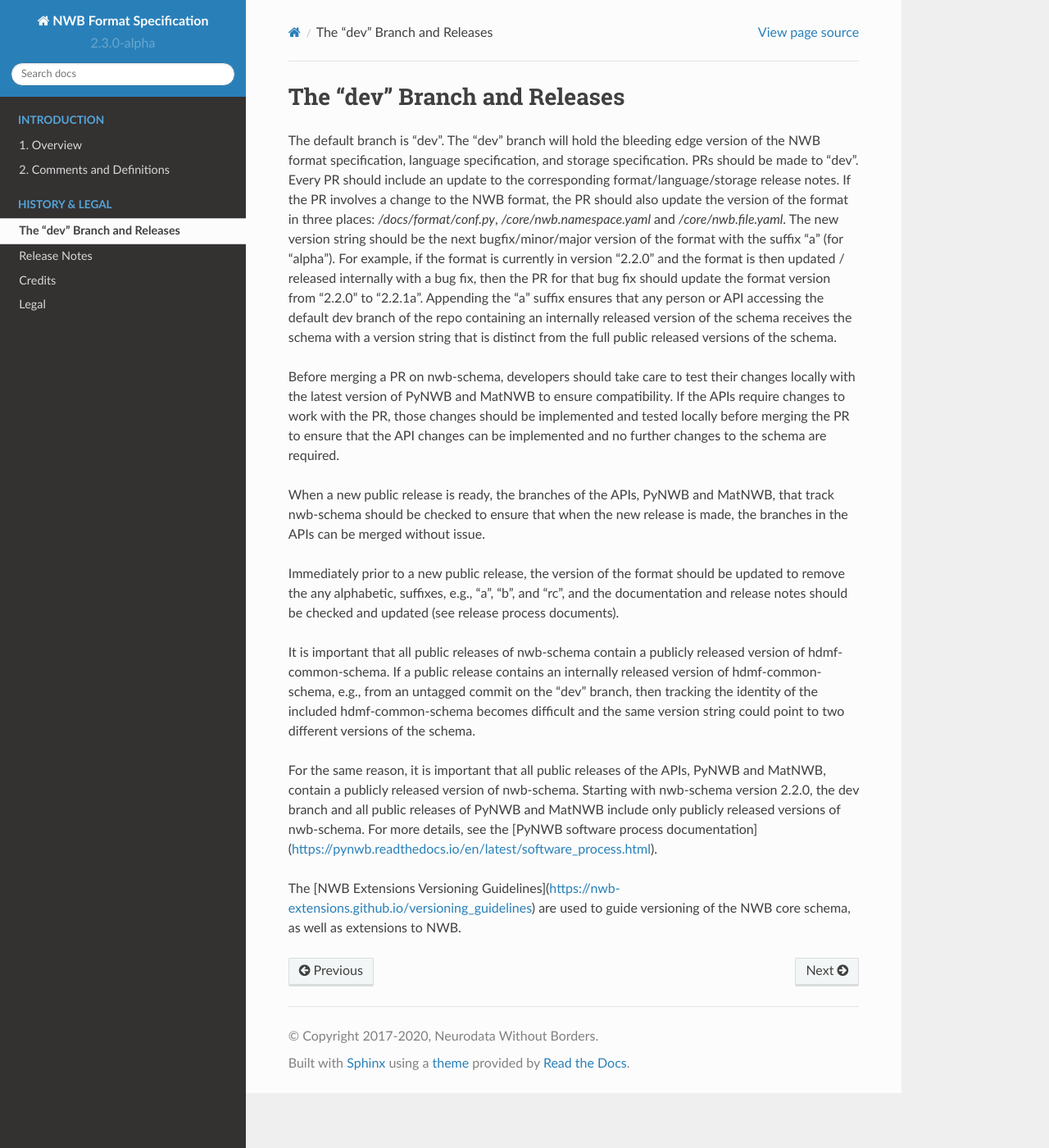
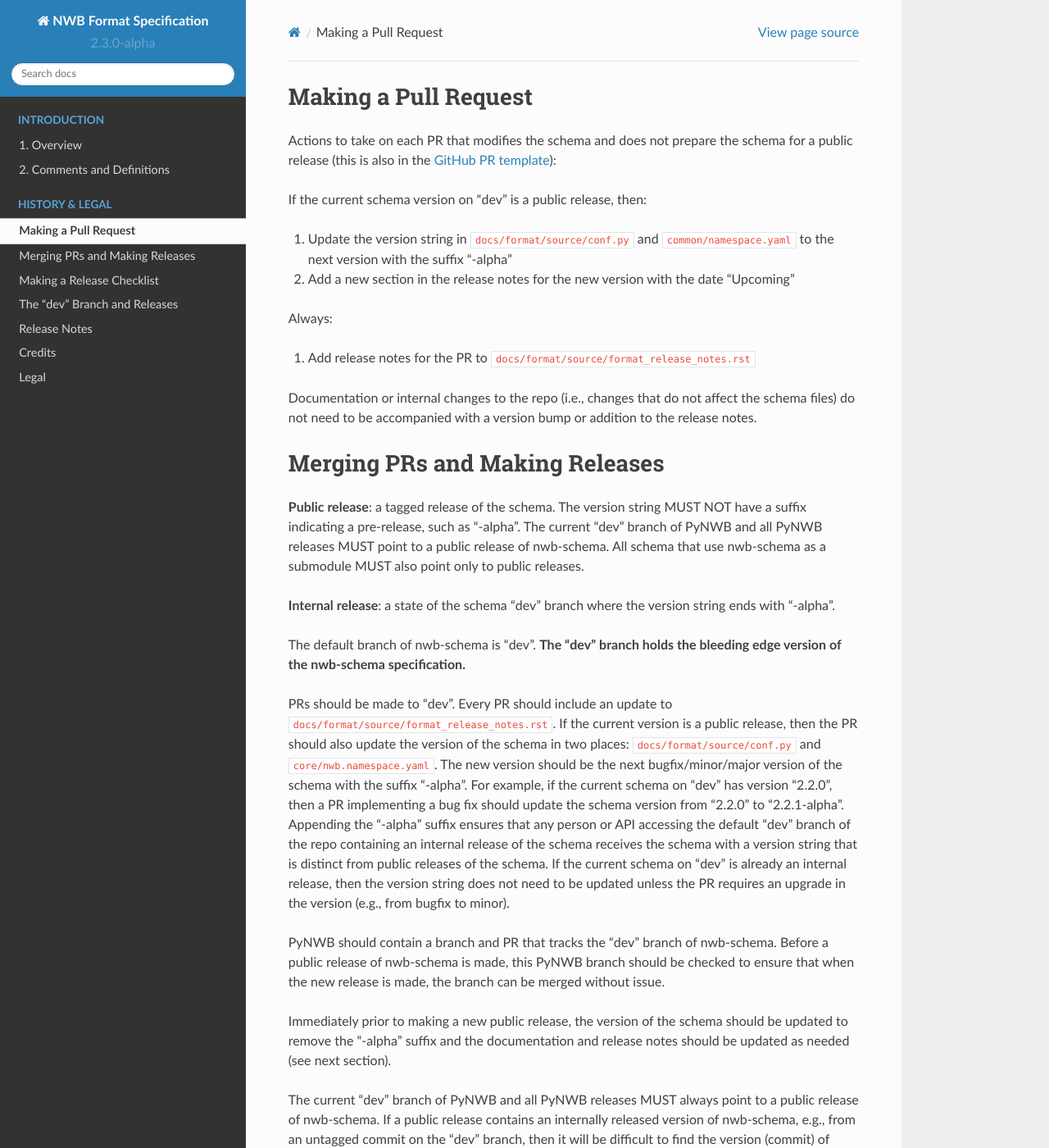
Before and after one commit to NeurodataWithoutBorders/nwb-schema, a Sphinx documentation site: the page built from docs/format/source/software_process.rst, in a window 1280 px wide and 1400 px high. Shown: the whole window at 82% size. Built offline with Sphinx 7.4.7 and the Read the Docs theme 2.0.0, drawn with Linux system fonts in a browser that asks for light colours; some of the changed text lies outside the part shown.

Commit message:
Update release process and PR template

```diff
--- a/docs/format/source/software_process.rst
+++ b/docs/format/source/software_process.rst
@@ -1,3 +1,99 @@
+Making a Pull Request
+=====================
+
+Actions to take on each PR that modifies the schema and does not prepare the schema for a public release
+(this is also in the `GitHub PR template`_):
+
+If the current schema version on "dev" is a public release, then:
+
+1. Update the version string in ``docs/format/source/conf.py`` and ``common/namespace.yaml`` to the next version with the
+   suffix "-alpha"
+2. Add a new section in the release notes for the new version with the date "Upcoming"
+
+Always:
+
+1. Add release notes for the PR to ``docs/format/source/format_release_notes.rst``
+
+Documentation or internal changes to the repo (i.e., changes that do not affect the schema files)
+do not need to be accompanied with a version bump or addition to the release notes.
+
+.. _`GitHub PR template`: https://github.com/NeurodataWithoutBorders/nwb-schema/blob/dev/.github/PULL_REQUEST_TEMPLATE.md
+
+
+Merging PRs and Making Releases
+===============================
+
+**Public release**: a tagged release of the schema. The version string MUST NOT have a suffix indicating a pre-release,
+such as "-alpha". The current "dev" branch of PyNWB and all PyNWB releases MUST point to a public release of
+nwb-schema. All schema that use nwb-schema as a submodule MUST also point only to public releases.
+
+**Internal release**: a state of the schema "dev" branch where the version string ends with "-alpha".
+
+The default branch of nwb-schema is "dev". **The "dev" branch holds the bleeding edge version of
+the nwb-schema specification.**
+
+PRs should be made to "dev". Every PR should include an update to ``docs/format/source/format_release_notes.rst``.
+If the current version is a public release, then the PR should also update the version of the schema in two places:
+``docs/format/source/conf.py`` and ``core/nwb.namespace.yaml``. The new version should be the next bugfix/minor/major version
+of the schema with the suffix "-alpha". For example, if the current schema on "dev" has version "2.2.0",
+then a PR implementing a bug fix should update the schema version from "2.2.0" to "2.2.1-alpha". Appending the "-alpha"
+suffix ensures that any person or API accessing the default "dev" branch of the repo containing an internal release
+of the schema receives the schema with a version string that is distinct from public releases of the schema. If the
+current schema on "dev" is already an internal release, then the version string does not need to be updated unless
+the PR requires an upgrade in the version (e.g., from bugfix to minor).
+
+PyNWB should contain a branch and PR that tracks the "dev" branch of nwb-schema. Before
+a public release of nwb-schema is made, this PyNWB branch should be checked to ensure that when the new release
+is made, the branch can be merged without issue.
+
+Immediately prior to making a new public release, the version of the schema should be updated to remove the "-alpha"
+suffix and the documentation and release notes should be updated as needed (see next section).
+
+The current "dev" branch of PyNWB and all PyNWB releases MUST always point to a public release of nwb-schema. If
+a public release contains an internally released version of nwb-schema, e.g., from an untagged commit on the
+"dev" branch, then it will be difficult to find the version (commit) of nwb-schema that was used to create
+an NWB file when the schema is not cached.
+
+Making a Release Checklist
+==========================
+
+Before merging:
+
+1. Update requirements versions as needed
+2. Update legal file dates and information in ``Legal.txt``, ``license.txt``, ``README.md``, ``docs/format/source/conf.py``,
+   and any other locations as needed
+3. Update ``README.rst`` as needed
+4. Update the version string in ``docs/format/source/conf.py``, ``core/nwb.namespace.yaml``, and ``/core/nwb.file.yaml``
+   (remove "-alpha" suffix)
+5. Update ``docs/format/source/conf.py`` as needed
+6. Update release notes (set release date) in ``docs/format/source/format_release_notes.rst`` and any other docs as needed
+7. Test docs locally (``cd docs/format; make fulldoc``) where the nwb-schema submodule in the local version of PyNWB
+   is fully up-to-date with the head of the dev branch.
+8. Push changes to a new PR and make sure all PRs to be included in this release have been merged. Add
+   ``?template=release.md`` to the PR URL to auto-populate the PR with this checklist.
+9. Check that the readthedocs build for this PR succeeds (build latest to pull the new branch, then activate and
+   build docs for new branch): https://readthedocs.org/projects/nwb-schema/builds/
+
+After merging:
+
+1. Create a new git tag. Pull the latest dev branch locally, run ``git tag [version] --sign``, copy and paste the
+   release notes into the tag message, and run ``git push --tags``.
+2. On the `GitHub tags`_ page, click "..." -> "Create release" for the new tag on the right side of the page.
+   Copy and paste the release notes into the release message, update the formatting if needed (reST to Markdown),
+   and set the title to the version string.
+3. Check that the readthedocs "latest" and "stable" builds run and succeed. Delete the readthedocs build for the
+   merged PR. https://readthedocs.org/projects/nwb-schema/builds/
+4. Update the nwb-schema submodule in the PyNWB branch corresponding to this schema version to point to the tagged commit.
+
+This checklist can also be found in the `GitHub release PR template`_.
+
+The time between merging this PR and creating a new public release should be minimized.
+
+.. _`GitHub tags`: https://github.com/NeurodataWithoutBorders/nwb-schema/tags
+.. _`GitHub release PR template`: https://github.com/NeurodataWithoutBorders/nwb-schema/blob/dev/.github/PULL_REQUEST_TEMPLATE/release.md
+
+
+
 The "dev" Branch and Releases
 =============================
 
```
Also changed, not shown: docs/format/source/format_release_notes.rst (+5 -5 lines), .github/PULL_REQUEST_TEMPLATE.md (added), .github/PULL_REQUEST_TEMPLATE/release.md (added).
